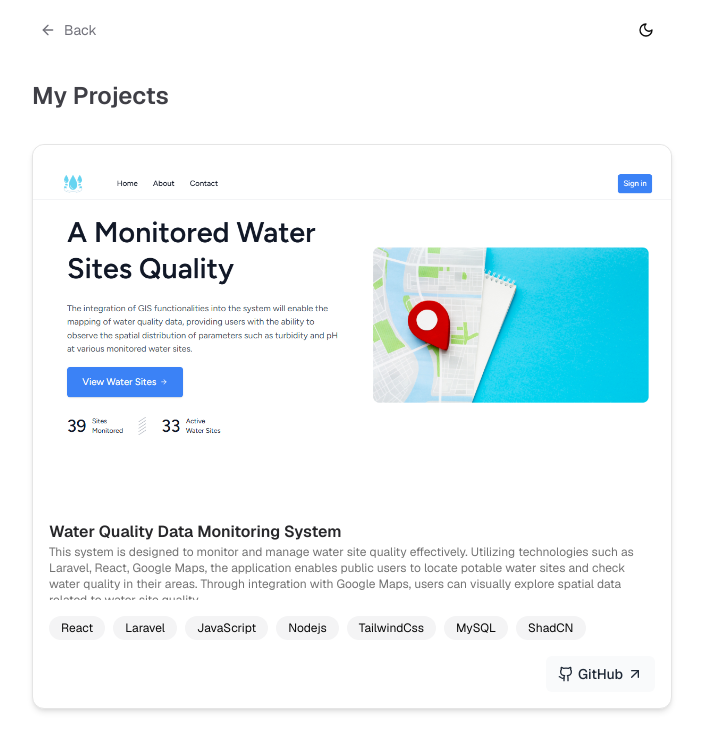
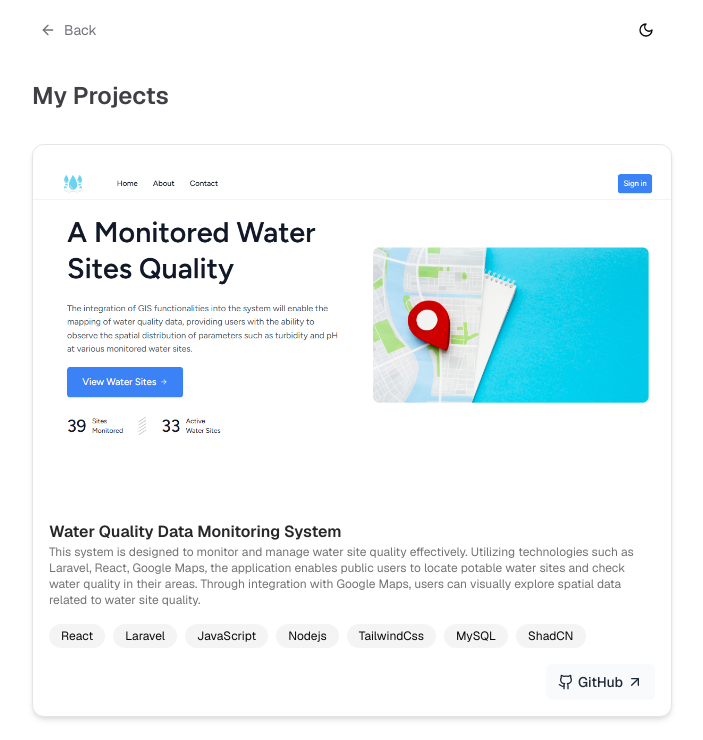
Before and after one commit to jomielcorpuz/Salesblast_india, a Next.js app: page /projects in a window 1280 px wide. Shown: the top 740 px of the page, without its empty margins (288-991 px from the left). Built offline with nearby package versions, Linux system fonts and the light colour scheme.

Commit message:
removed scrollable text in projects page

```diff
--- a/app/projects/page.tsx
+++ b/app/projects/page.tsx
@@ -3,7 +3,6 @@
 import ThemeToggle from '@/components/ui/theme-toggle';
 import { Card, CardContent, CardHeader } from '@/components/ui/card'
 import Image from 'next/image'
-import { ScrollArea } from '@/components/ui/scroll-area'
 import { VisuallyHidden } from "@radix-ui/react-visually-hidden";
 import { motion } from 'framer-motion';
 import { ArrowLeft, ArrowUpRight, Github } from 'lucide-react';
@@ -16,6 +15,7 @@ import {
     DialogTitle,
 } from "@/components/ui/dialog";
 import AnimatedContent from '@/components/ui/animatedcontent';
+import ExpandableText from '@/components/ExpandableText';
 
 const projects = [
     {
@@ -174,11 +174,10 @@ const Projects = () => {
                                     <h3 className="text-base font-semibold text-zinc-800 dark:text-zinc-200">
                                         {project.title}
                                     </h3>
-                                    <ScrollArea className="h-14">
-                                        <p className="text-xs text-muted-foreground">
-                                            {project.description}
-                                        </p>
-                                    </ScrollArea>
+                                    <p className='text-xs text-muted-foreground'>
+                                        {project.description}
+                                    </p>
+
                                 </div>
 
                                 {/* TECH STACK */}
```
